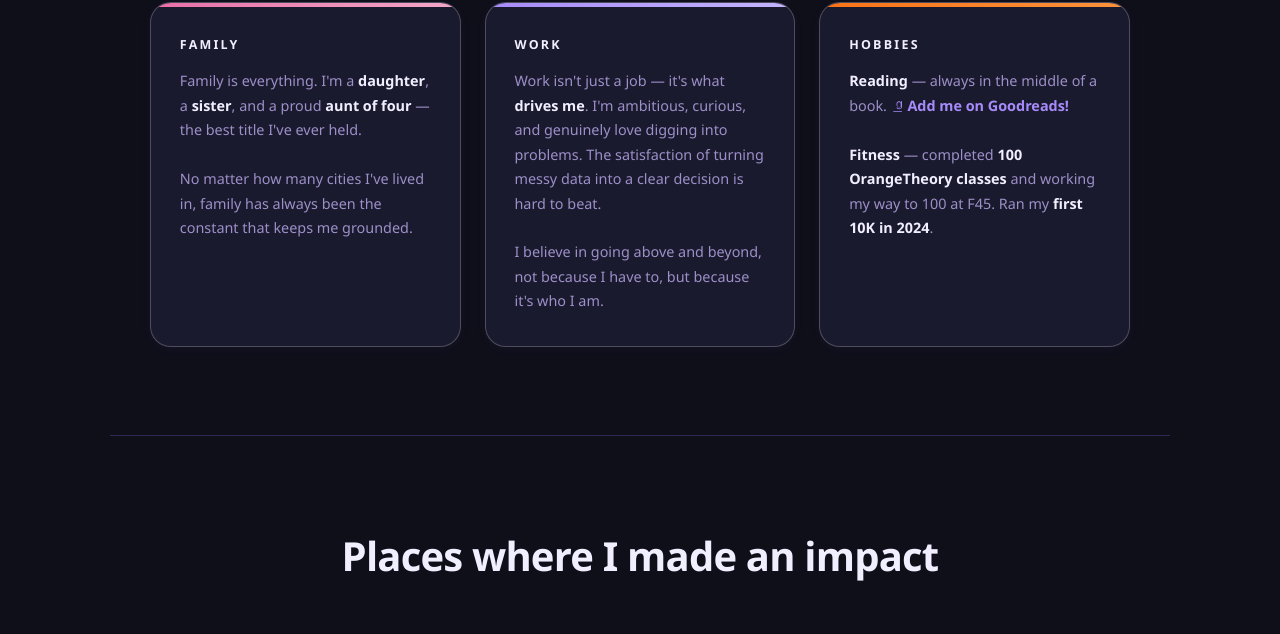
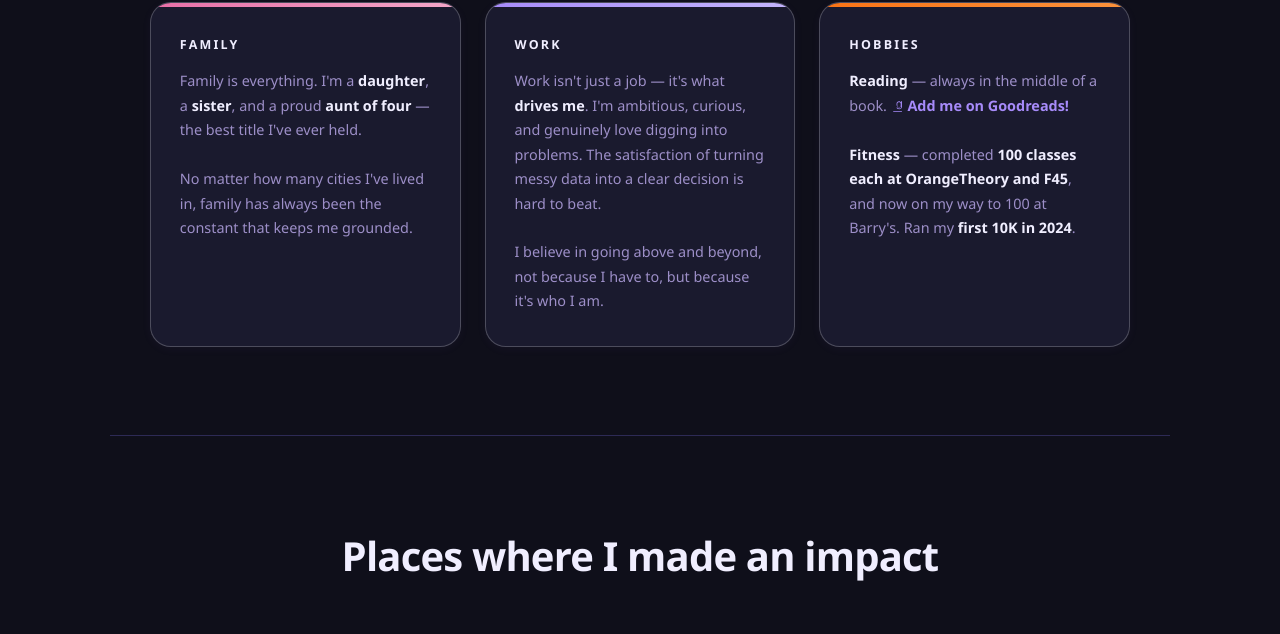
Before and after one commit to mittaldevanshi/mittaldevanshi.github.io, a plain HTML site: page index.html in a window 1280 px wide. Shown: the part 1058-1692 px from the top of the page. Drawn offline with Linux system fonts and the light colour scheme.

Commit message:
Update fitness milestones
Co-Authored-By: Claude Opus 5.5 <noreply@anthropic.com>

```diff
--- a/index.html
+++ b/index.html
@@ -418,7 +418,7 @@
       <div class="value-body">
         <p><strong>Reading</strong> — always in the middle of a book. <a href="https://www.goodreads.com/user/show/38448520-devanshi-mittal" target="_blank"><svg width="11" height="11" fill="currentColor" style="vertical-align:middle;margin-left:2px;"><use href="#ico-goodreads"/></svg> Add me on Goodreads!</a></p>
         <br/>
-        <p><strong>Fitness</strong> — completed <strong>100 OrangeTheory classes</strong> and working my way to 100 at F45. Ran my <strong>first 10K in 2024</strong>.</p>
+        <p><strong>Fitness</strong> — completed <strong>100 classes each at OrangeTheory and F45</strong>, and now on my way to 100 at Barry's. Ran my <strong>first 10K in 2024</strong>.</p>
       </div>
     </div>
 
```
